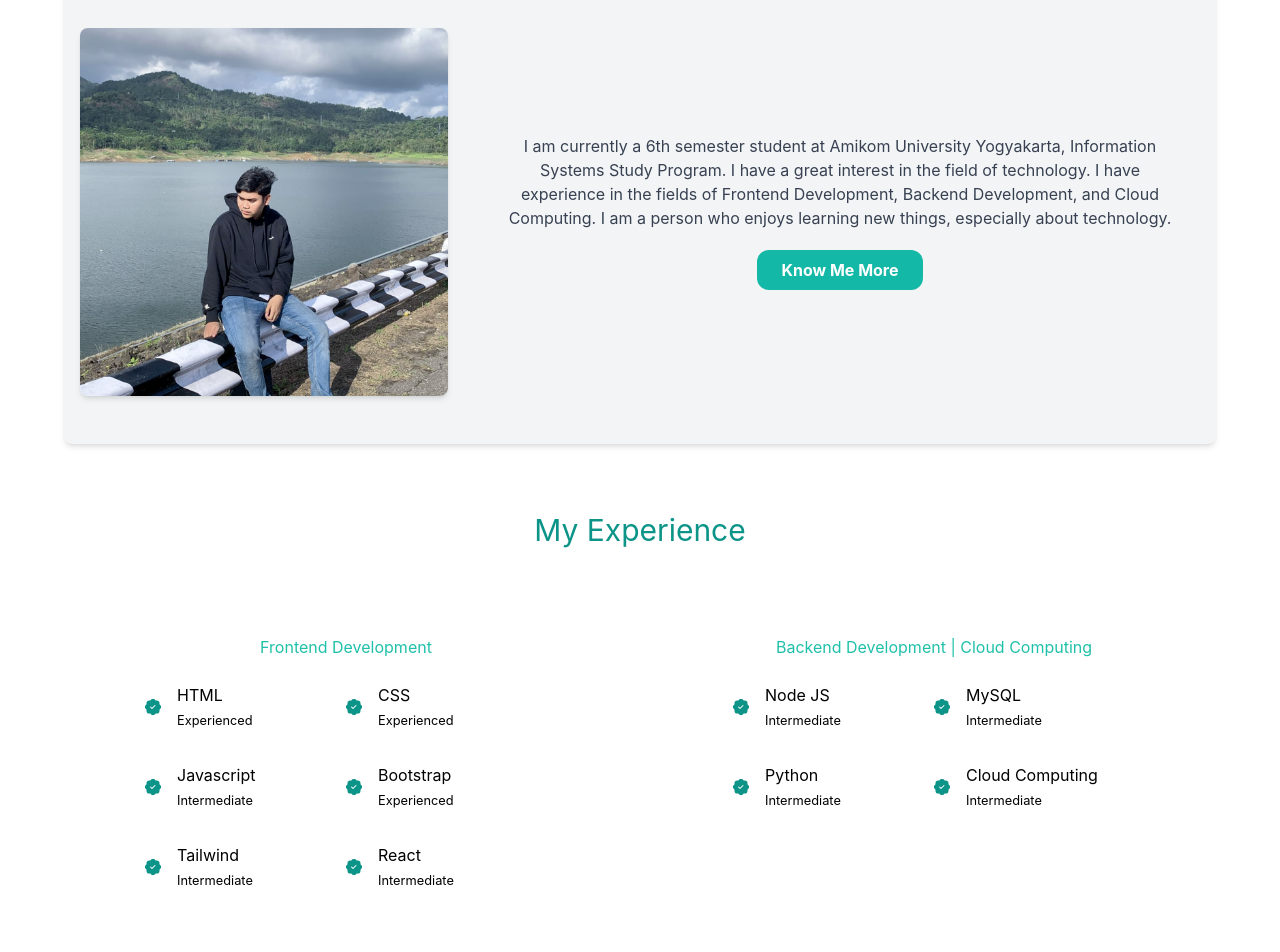
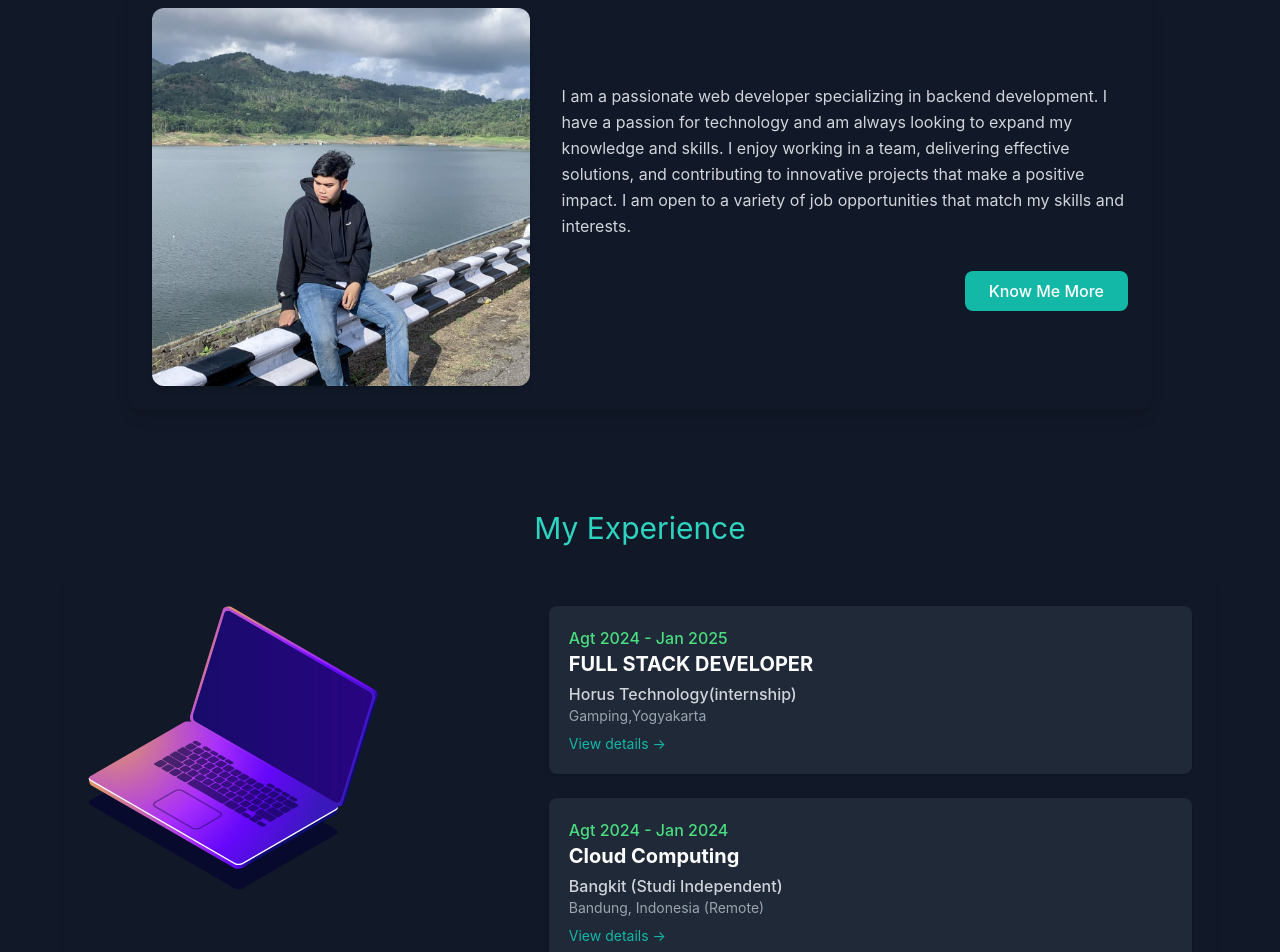
Before and after one commit to alghoziii/portofolio-x, a Next.js app: page / in a window 1280 px wide. Shown: the part 940-1892 px from the top of the page. Built offline with nearby package versions, Linux system fonts and the light colour scheme.

Commit message:
update about and experience

```diff
--- a/pages/index.js
+++ b/pages/index.js
@@ -10,11 +10,12 @@ import ME from "../public/me.jpg";
 import Image from "next/image";
 import AOS from "aos";
 import "aos/dist/aos.css";
+import exp from "../public/exp.png";
 
 SwiperCore.use([Navigation]);
 
 export default function Home() {
-  const [darkMode, setDarkMode] = useState(false);
+  const [darkMode, setDarkMode] = useState(true);
   const swiperRef = useRef(null);
 
   const goNext = () => {
@@ -54,6 +55,23 @@ export default function Home() {
       image: "/porto5.png",
       title: "Bookshelf",
       desc: "Pembuatan API Backend aplikasi catatan buku menggunakan Hapi framework.Implementasi CRUD (Create,Read,Update,Delete) ",
+    },
+  ];
+
+  const experiences = [
+    {
+      period: "Agt 2024 - Jan 2025",
+      title: "FULL STACK DEVELOPER",
+      company: "Horus Technology(internship)",
+      location: "Gamping,Yogyakarta",
+      url: "https://www.horus.co.id/",
+    },
+    {
+      period: "Agt 2024 - Jan 2024",
+      title: "Cloud Computing",
+      company: "Bangkit (Studi Independent)",
+      location: "Bandung, Indonesia (Remote)",
+      url: "https://grow.google/intl/id_id/bangkit/",
     },
   ];
 
@@ -125,7 +143,7 @@ export default function Home() {
           </div>
           <div className="text-center p-5 py-1" data-aos="fade-up" data-aos-anchor-placement="center-bottom">
             <h2 className="text-2xl py-2 text-teal-600 font-medium dark:text-teal-400 md:text-6xl ">Shobarudin</h2>
-            <h3 className="text-ls py-3 dark:text-white md:text-3md">Frontend Web Developer | Backend Web Developer</h3>
+            <h3 className="text-ls py-3 dark:text-white md:text-3md">Backend Web Developer</h3>
           </div>
           <div className="flex justify-center gap-10 py-3 text-gray-600 dark:text-gray-400" data-aos="fade-up">
             <a href="https://github.com/alghoziii" target="_blank" rel="noopener noreferrer" className="text-4xl hover:text-gray-800 transition-colors duration-300">
@@ -138,30 +156,95 @@ export default function Home() {
               <AiFillInstagram />
             </a>
           </div>
+
         </section>
-        <h3 className="text-3xl py-1 text-teal-600 dark:text-teal-400 mt-16 text-center" data-aos="fade-down">
-          About Me
-        </h3>
-        <section id="about-me" className="flex flex-col md:flex-row items-center justify-center py-12 bg-gray-100 rounded-lg shadow-md max-w-full h-auto dark:bg-gray-900 mt-3" data-aos="fade-up-left">
-          <div className="w-full md:w-1/2 lg:w-1/3 mx-4">
-            <Image src={ME} alt="me" className="rounded-lg shadow-md max-w-full h-auto" />
-          </div>
 
-          <div className="w-full md:w-2/3 mx-2 mt-4 md:mt-0">
-            <div className="text-center p-6">
-              <p className="text-md leading-1 text-gray-700 dark:text-white">
-                I am currently a 6th semester student at Amikom University Yogyakarta, Information Systems Study Program. I have a great interest in the field of technology. I have experience in the fields of Frontend Development, Backend
-                Development, and Cloud Computing. I am a person who enjoys learning new things, especially about technology.
-              </p>
-              <a href="https://www.linkedin.com/in/shobarudin-alghozi-550163217/">
-                <button className="bg-teal-500 hover:bg-teal-600 text-white font-bold py-2 px-6 rounded-xl mt-4 md:mt-5">Know Me More</button>
-              </a>
+        <section id="about" className="py-12">
+          <h3 className="text-3xl py-1 text-teal-600 dark:text-teal-400 text-center mb-8" data-aos="fade-down">
+            About Me
+          </h3>
+
+          <div className="flex flex-col md:flex-row items-center bg-gray-100 dark:bg-gray-900 rounded-xl shadow-lg p-6 mx-auto max-w-5xl" data-aos="fade-up">
+            {/* Image Container - Closer to text */}
+            <div className="w-full md:w-2/5 mb-6 md:mb-0 md:mr-8">
+              <div className="relative aspect-square w-full rounded-xl overflow-hidden shadow-md">
+                <Image
+                  src={ME}
+                  alt="Profile Photo"
+                  layout="fill"
+                  objectFit="cover"
+                  className="hover:scale-105 transition-transform duration-300"
+                />
+              </div>
+            </div>
+
+            {/* Content Container - Better aligned */}
+            <div className="w-full md:w-3/5 flex flex-col">
+              <div className="flex-grow">
+                <p className="text-gray-700 dark:text-gray-300 mb-4 leading-relaxed">
+                  I am a passionate web developer specializing in backend development. I have a passion for technology and am always looking to expand my knowledge and skills. I enjoy working in a team, delivering effective solutions, and contributing to innovative projects that make a positive impact. I am open to a variety of job opportunities that match my skills and interests.
+                </p>
+              </div>
+
+              {/* Button aligned to right */}
+              <div className="flex justify-end mt-4">
+                <a
+                  href="https://www.linkedin.com/in/shobarudin-alghozi-550163217/"
+                  target="_blank"
+                  rel="noopener noreferrer"
+                  className="inline-block bg-teal-500 hover:bg-teal-600 text-white font-medium py-2 px-6 rounded-lg transition-colors duration-300"
+                >
+                  Know Me More
+                </a>
+              </div>
             </div>
           </div>
         </section>
+
+
+        <section id="experience" className="py-12">
+          <h3 className="text-3xl py-1 text-teal-600 dark:text-teal-400 text-center mb-8" data-aos="fade-down">
+            My Experience
+          </h3>
+
+          <div className="flex flex-col md:flex-row items-stretch justify-center bg-gray-100 rounded-lg shadow-md dark:bg-gray-900 p-6 mx-auto max-w-6xl" data-aos="fade-down">
+            {/* Image Container - Full Height */}
+            <div className="w-full md:w-1/3 mb-6 md:mb-0 md:mr-8 ">
+              <div className="relative h-full w-full rounded-lg overflow-hidden">
+                <Image
+                  src={exp}
+                  alt="Work Experience"
+                />
+              </div>
+            </div>
+
+            {/* Experiences List - Better Card Sizing */}
+            <div className="w-full md:w-2/3 space-y-6">
+              {experiences.map((exp, index) => (
+                <a
+                  key={index}
+                  href={exp.url}
+                  target="_blank"
+                  rel="noopener noreferrer"
+                  className="block p-5 bg-white dark:bg-gray-800 rounded-lg shadow hover:shadow-md transition-all duration-300 ml-auto hover:-translate-y-1 hover:border-l-4 hover:border-teal-500"
+                  style={{ maxWidth: "90%" }}
+                >
+                  <div className="text-gray-700 dark:text-green-400 font-medium">{exp.period}</div>
+                  <h4 className="text-xl font-bold text-gray-800 dark:text-white mb-1">{exp.title}</h4>
+                  <div className="text-gray-700 dark:text-gray-300 font-medium">{exp.company}</div>
+                  <div className="text-gray-600 dark:text-gray-400 text-sm">{exp.location}</div>
+                  <div className="mt-2 text-teal-500 text-sm flex items-center">
+                    View details <span className="ml-1">→</span>
+                  </div>
+                </a>
+              ))}
+            </div>
+          </div>
+        </section>
+
         <section id="experience">
           <h3 className="text-3xl py-1 text-teal-600 dark:text-teal-400 mt-16 text-center mb-11" data-aos="zoom-in">
-            My Experience
+            My Skills
           </h3>
           <div className="container experience__container dark:text-white" data-aos="zoom-in">
             <div className="experience__fontend">
```
Also changed, not shown: public/exp.png (added).
